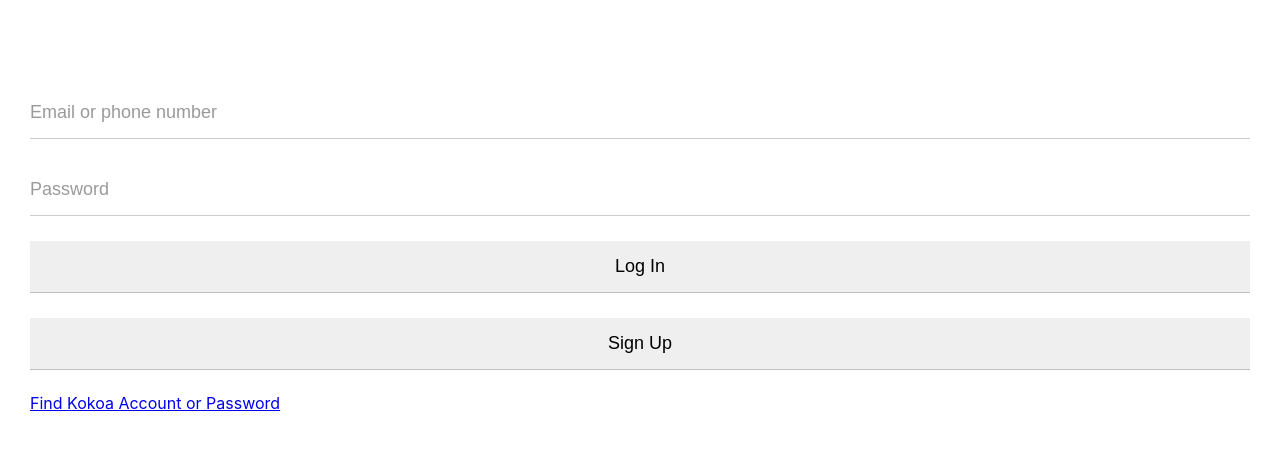
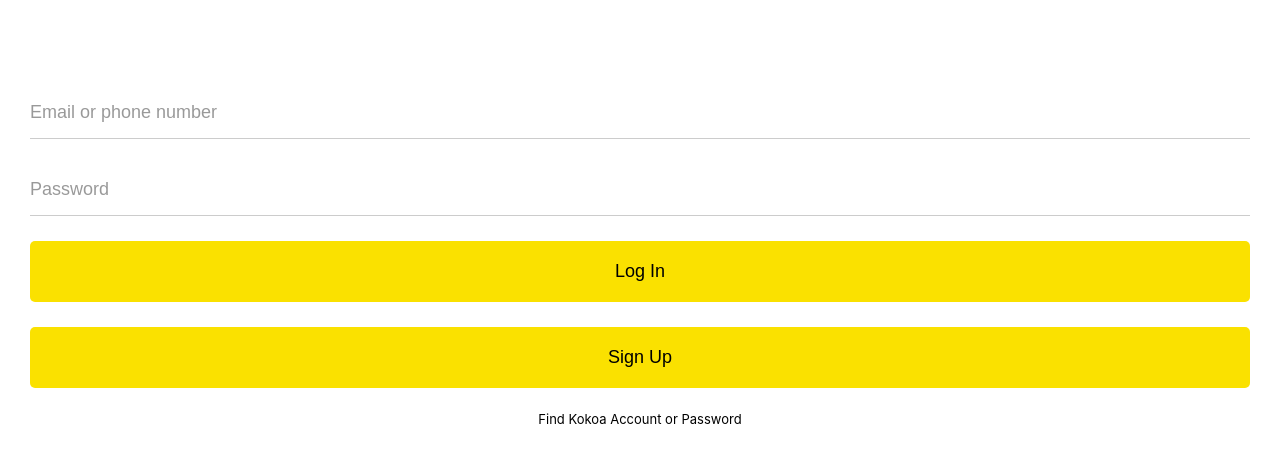
Before and after one commit to WonJW/kokoa-clone-2021, a plain HTML site: page index.html in a window 1280 px wide. Shown: the part 180-642 px from the top of the page. Drawn offline with Linux system fonts and the light colour scheme.

Commit message:
log-in(fin)
log-in.css devied to style.css
first page done

```diff
--- /dev/null
+++ b/css/log-in.css
@@ -0,0 +1,51 @@
+.welcome-header {
+  margin: 90px 0px;
+  text-align: center;
+  display: flex;
+  flex-direction: column;
+  align-items: center;
+  font-weight: 600;
+}
+.welcome-header__title {
+  margin-bottom: 20px;
+  font-size: 25px;
+}
+.welcome-header__text {
+  width: 60%;
+  opacity: 0.7;
+}
+
+.login-form {
+  display: flex;
+  flex-direction: column;
+  margin: 0px 30px;
+}
+
+.login-form input {
+  border: none;
+  padding: 15px 0px;
+  font-size: 18px;
+  margin-bottom: 25px;
+}
+.login-form input:not([type="submit"]) {
+  border-bottom: 1px solid rgba(0, 0, 0, 0.2);
+  transition: border-color 0.3s ease-in-out;
+}
+.login-form input::placeholder {
+  color: rgba(0, 0, 0, 0.4);
+}
+.login-form input:focus {
+  border-color: var(--yellow);
+}
+.login-form input[type="submit"] {
+  background-color: var(--yellow);
+  cursor: pointer;
+  padding: 20px;
+  border-radius: 5px;
+}
+.login-form a {
+  text-align: center;
+  text-decoration: none;
+  color: inherit;
+  font-size: 13px;
+}
--- a/css/styles.css
+++ b/css/styles.css
@@ -1,46 +1,9 @@
 @import "reset.css";
 @import "veriable.css";
 @import "status-bars.css";
+@import "log-in.css";
 
 body {
   font-family: -apple-system, BlinkMacSystemFont, "Segoe UI", Roboto, Oxygen,
     Ubuntu, Cantarell, "Open Sans", "Helvetica Neue", sans-serif;
 }
-
-.welcome-header {
-  margin: 90px 0px;
-  text-align: center;
-  display: flex;
-  flex-direction: column;
-  align-items: center;
-  font-weight: 600;
-}
-.welcome-header__title {
-  margin-bottom: 20px;
-  font-size: 25px;
-}
-.welcome-header__text {
-  width: 60%;
-  opacity: 0.7;
-}
-
-.login-form {
-  display: flex;
-  flex-direction: column;
-  margin: 0px 30px;
-}
-
-.login-form input {
-  border: none;
-  padding: 15px 0px;
-  font-size: 18px;
-  border-bottom: 1px solid rgba(0, 0, 0, 0.2);
-  margin-bottom: 25px;
-  transition: border-color 0.3s ease-in-out;
-}
-.login-form input::placeholder {
-  color: rgba(0, 0, 0, 0.4);
-}
-.login-form input:focus {
-  border-color: var(--yellow);
-}
```
